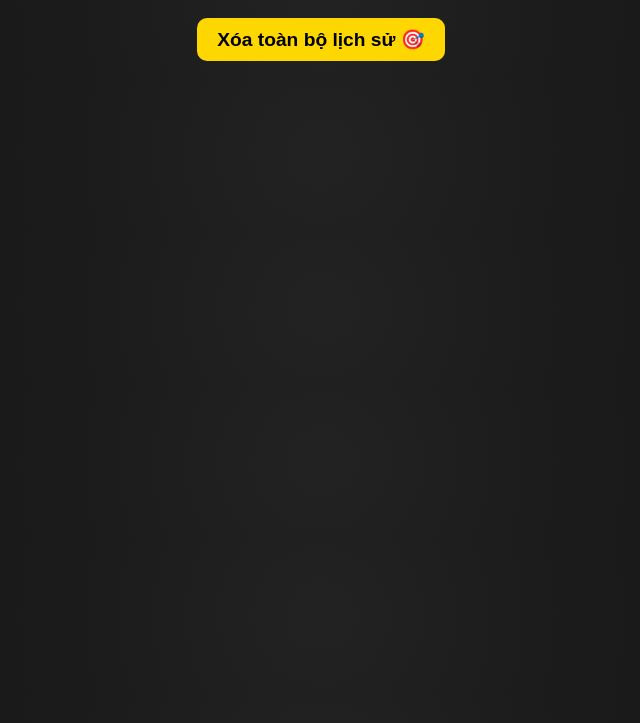
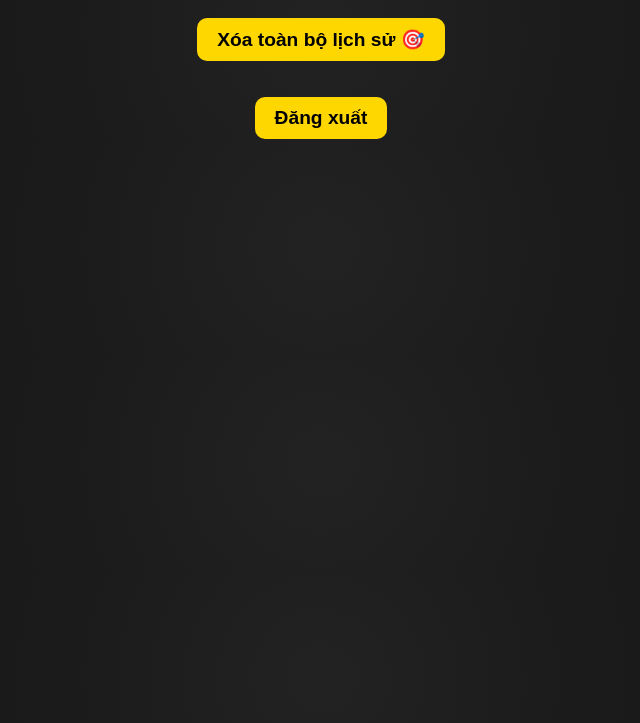
Before and after one commit to billhaha1947/taixiu-web, a website: page public/admin.html in a window 1280 px wide. Shown: the part 77-800 px from the top of the page, without its empty margins (319-959 px from the left). Drawn offline with Linux system fonts and the light colour scheme.

Commit message:
Update admin.html

```diff
--- a/public/admin.html
+++ b/public/admin.html
@@ -10,6 +10,8 @@
   <h1>🛠 Quản lý dữ liệu</h1>
   <button id="clearBtn">Xóa toàn bộ lịch sử 🎯</button>
   <p id="status"></p>
+  <button id="logoutBtn" style="margin-top:20px;">Đăng xuất</button>
+
   <script src="admin.js"></script>
 </body>
 </html>
```
